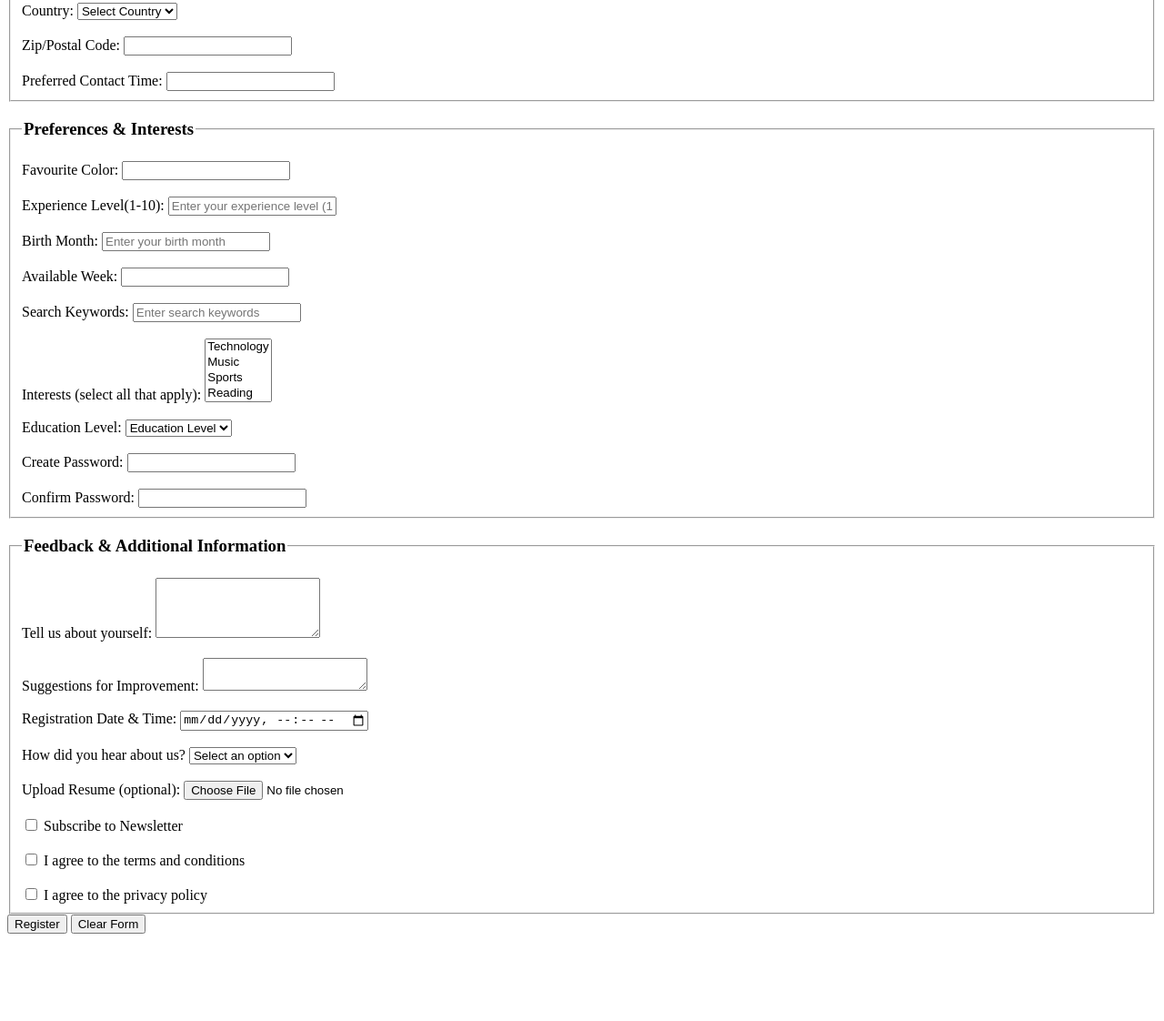
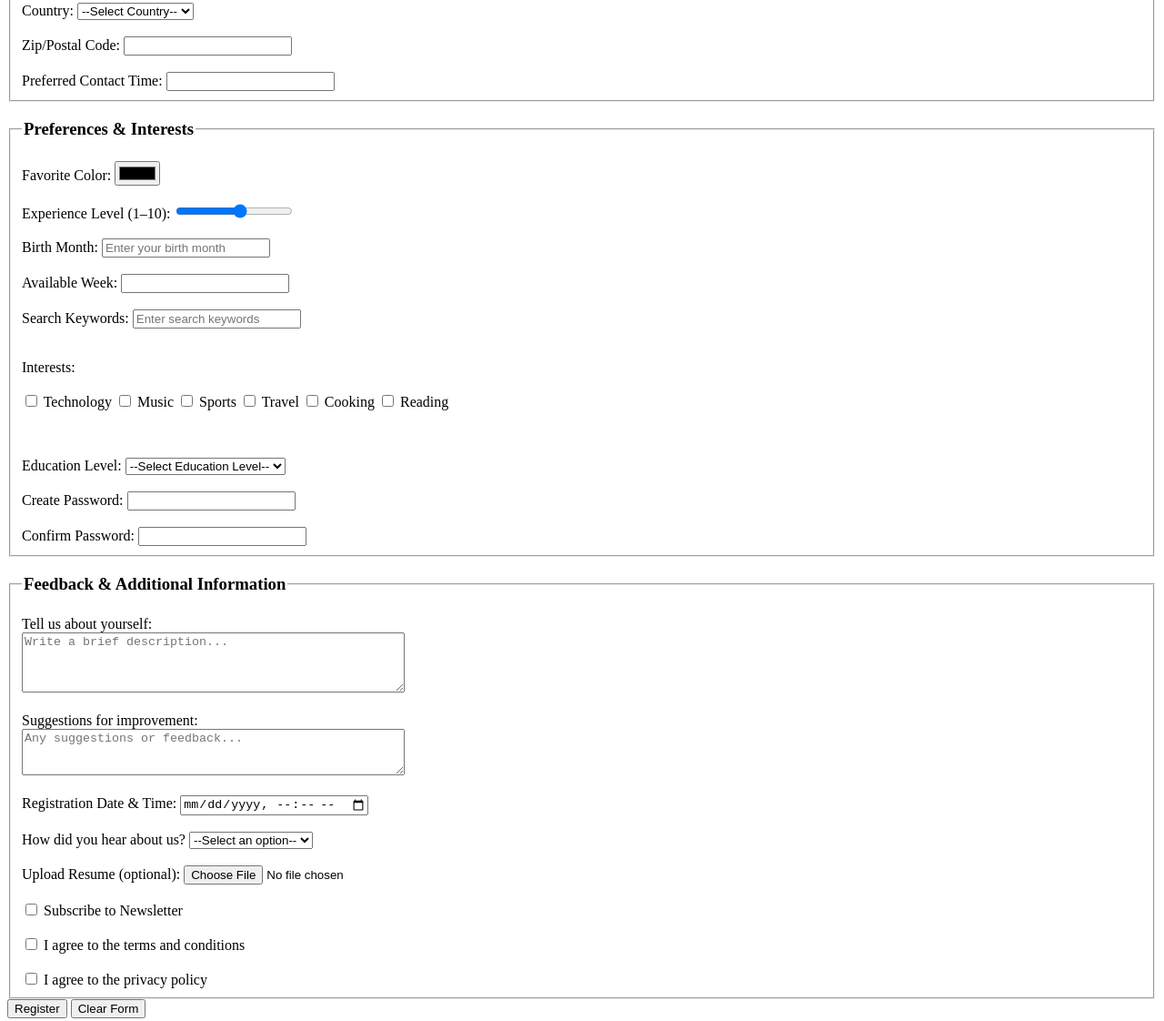
Before and after one commit to Iansparks1/User-Registration-Form, a plain HTML site: page index.html in a window 1280 px wide. Shown: the part 628-1750 px from the top of the page at 91% size. Before the commit the page ends 1662 px from the top, so only its background shows below. Drawn offline with Linux system fonts and the light colour scheme.

Commit message:
Update index.html

```diff
--- a/index.html
+++ b/index.html
@@ -30,7 +30,7 @@
 
     <label for="gender">Gender:</label>
     <select id="gender" name="gender" required>
-      <option value="">Select Gender</option>
+      <option value="">--Select Gender--</option>
       <option value="male">Male</option>
       <option value="female">Female</option>
       <option value="other">Other</option>
@@ -66,7 +66,7 @@
 
     <label for="country">Country:</label>
     <select id="country" name="country" required>
-      <option value="">Select Country</option>
+      <option value="">--Select Country--</option>
       <option value="kenya">Kenya</option>
       <option value="uganda">Uganda</option>
       <option value="tanzania">Tanzania</option>
@@ -86,12 +86,12 @@
       <legend><h3>Preferences & Interests</h3></legend>
 
 
-      <label for="favourite color">Favourite Color:</label>
-      <input type="text" id="favourite color" name="favourite color" required>
+      <label for="color">Favorite Color:</label>
+        <input type="color" id="color" name="color">
       <br><br>
 
-      <label for="Experience Level">Experience Level(1-10):</label>
-      <input type="text" id="experience level(1-10)" name="experience level(1-10)" required placeholder="Enter your experience level (1-10)" title="Experience Level (1-10)">
+      <label for="experience">Experience Level (1–10):</label>
+        <input type="range" id="experience" name="experience" min="1" max="10">
       <br><br>
 
       <label for="Birth Month">Birth Month:</label>
@@ -106,19 +106,20 @@
       <input type="text" id="search keywords" name="search keywords" required placeholder="Enter search keywords" title="Search Keywords">
       <br><br>
 
-      <label for="interests">Interests (select all that apply):</label>
-      <select id="interests" name="interests" multiple required>
-        <option value="technology">Technology</option>
-        <option value="music">Music</option>
-        <option value="sports">Sports</option>
-        <option value="reading">Reading</option>
-        <option value="cooking">Cooking</option>
-      </select>
+     <p>Interests:<br><br>
+        <label><input type="checkbox" name="interests" value="tech"> Technology</label>
+        <label><input type="checkbox" name="interests" value="music"> Music</label>
+        <label><input type="checkbox" name="interests" value="sports"> Sports</label>
+        <label><input type="checkbox" name="interests" value="travel"> Travel</label>
+        <label><input type="checkbox" name="interests" value="cooking"> Cooking</label>
+        <label><input type="checkbox" name="interests" value="reading"> Reading</label>
+        </p>
       <br><br>
-      <label for="education level">Education Level:</label>
+     <label for="education level">Education Level:</label>
       <select id="education level" name="education level" required>
-        <option value="education level">Education Level</option>
-        <option value="high school">High School</option>
+        <option value="">--Select Education Level--</option>
+        <option value="high school">High school</option>
+        <option value="diploma">Diploma</option>
         <option value="bachelor's">Bachelor's</option>
         <option value="master's">Master's</option>
         <option value="phd">PhD</option>
@@ -138,12 +139,12 @@
       <legend><h3>Feedback & Additional Information</h3></legend>
 
 
-      <label for="tell us about yourself">Tell us about yourself:</label>
-      <textarea id="tell us about yourself" name="tell us about yourself" rows="4" required></textarea>
+     <label for="about">Tell us about yourself:</label><br>
+        <textarea id="about" name="about" rows="4" cols="50" placeholder="Write a brief description..."></textarea>
       <br><br>
 
-      <label for="suggestions">Suggestions for Improvement:</label>
-      <textarea id="suggestions" name="suggestions" required></textarea>
+      <label for="suggestions">Suggestions for improvement:</label><br>
+        <textarea id="suggestions" name="suggestions" rows="3" cols="50" placeholder="Any suggestions or feedback..."></textarea>
       <br><br>
 
       <label for="registration date & time">Registration Date & Time:</label>
@@ -153,7 +154,7 @@
 
       <label for="how did you hear about us">How did you hear about us?</label>
       <select id="how did you hear about us" name="how did you hear about us" required>
-        <option value="">Select an option</option>
+        <option value="">--Select an option--</option>
         <option value="friend">Friend</option>
         <option value="social media">Social Media</option>
         <option value="search engine">Search Engine</option>
```
